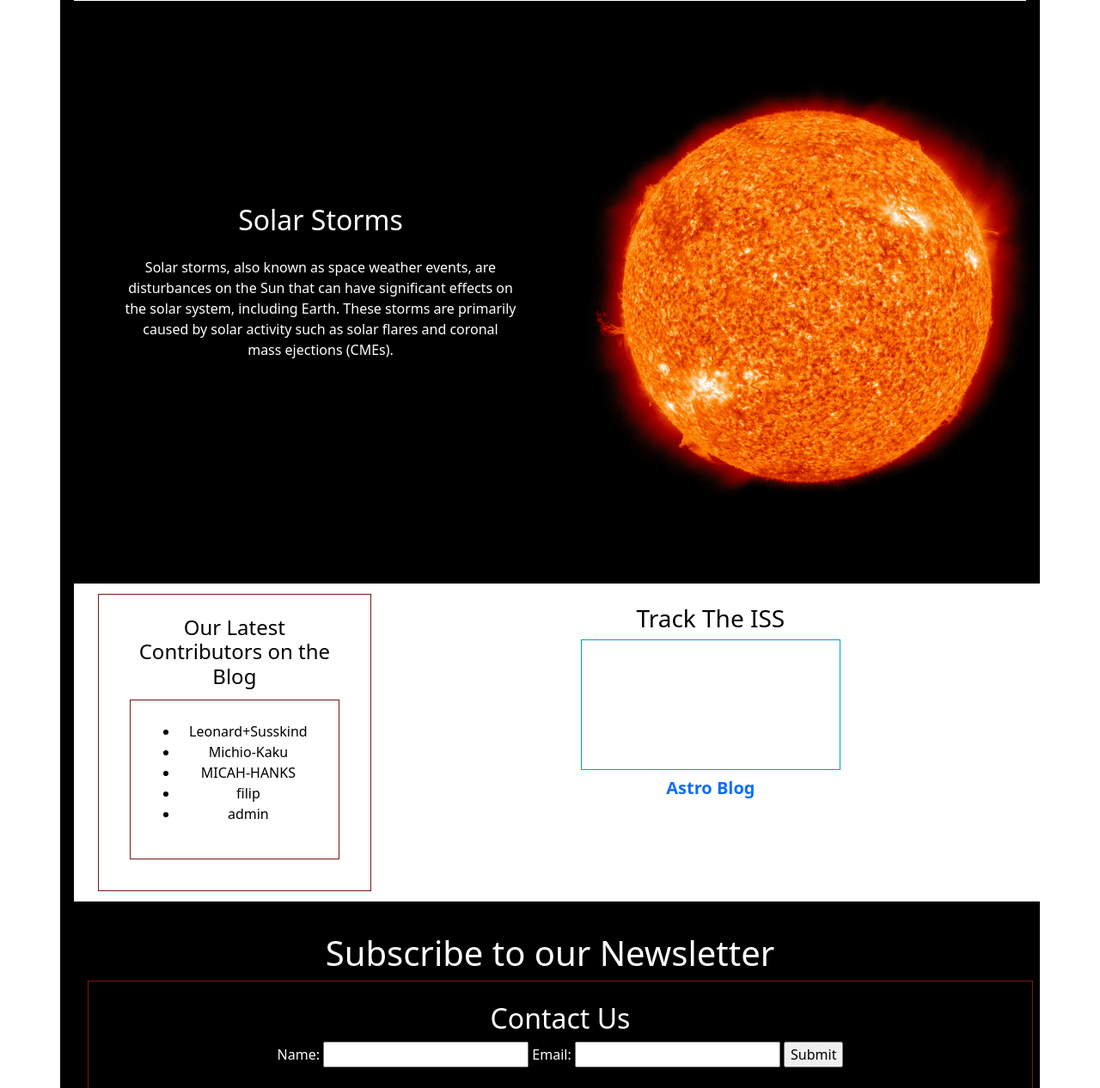
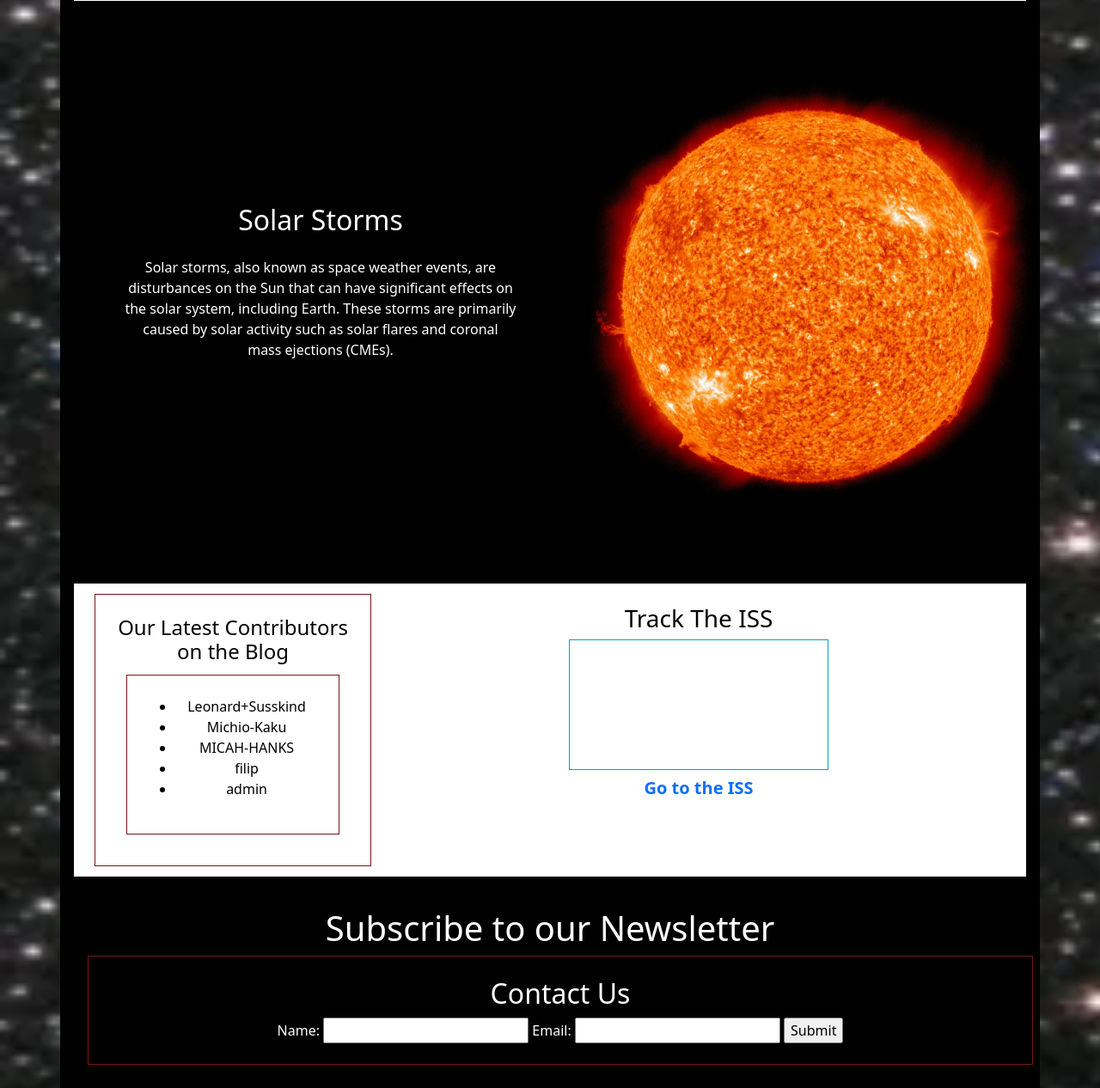
Before and after one commit to Harmonica-Men/AstroShare-Blog, a Django app: page / in a window 1280 px wide. Shown: the part 3055-4321 px from the top of the page at 86% size. Run offline with Django 4.2, Linux system fonts and the light colour scheme; data comes from the database, SQL or seed files in the repository; some libraries are stand-ins or nearby versions; grey boxes are pictures that could not be loaded.

Commit message:
refactor homepage category section

```diff
--- a/blogger/templates/homepage.html
+++ b/blogger/templates/homepage.html
@@ -199,15 +199,11 @@
 
     <!-- Section Category Two Start -->
     <section class="steps steps--background-black">
-
-      <div class="container-custom">
-
       <div class="row">
         <div class="col-12 col-sm-6 d-md-flex justify-content-md-center order-sm-1">
           <img src="/static/images/pexels-pixabay-73910.jpg" class="img-responsive" alt="Missions Mars">
           <!-- class="pb-4 steps__section-thumbnail" width="553" height="746" loading="lazy"> -->
         </div>
-
         <div class="col-12 col-sm-6 align-self-center justify-content-md-center">
           <div class="steps__content-width">
             <h1 class="h2 mb-4">Space Missions</h1>
@@ -217,29 +213,24 @@
               They involve sending spacecraft, satellites,
               or probes to gather data,
               perform experiments,
-                or achieve specific objectives.</p>
-
+              or achieve specific objectives.
+            </p>
           </div>
         </div>
       </div>
 
-      </div>
     </section>
     <!-- Section Two End -->
 
     <!-- Section Category Tree Start -->
     <section class="steps steps--background-white">
-
       <div class="row">
         <div class="col-12 col-sm-6 d-md-flex justify-content-md-center">
           <img src="/static/images/particle-shower.jpg" class="img-responsive" alt="Particle Collisions">
           <!-- class="pb-4 steps__section-thumbnail" width="553" height="746" loading="lazy"> -->
         </div>
-
         <div class="col-12 col-sm-6 align-self-center justify-content-md-center">
-
           <div class="steps__content-width">
-
             <h1 class="h2 mb-4">Particle Physics</h1>
             <p class="mb-4">
               Particle physics is a branch of physics that studies
@@ -251,22 +242,18 @@
           </div>
         </div>
       </div>
-
     </section>
     <!-- Section Tree End -->
 
 
     <!-- Section Category four Start -->
     <section class="steps steps--background-black">
-
       <div class="container-custom">
-
         <div class="row">
           <div class="col-12 col-sm-6 d-md-flex justify-content-md-center order-sm-1">
             <img src="/static/images/pexels-pixabay-87611.jpg" class="img-responsive" alt="Solar Corona"
               class="img-fluid pb-4 steps__section-thumbnail" width="553" height="746" loading="lazy">
           </div>
-
           <div class="col-12 col-sm-6 align-self-center justify-content-md-center">
             <div class="steps__content-width">
               <h1 class="h2 mb-4">Solar Storms</h1>
@@ -276,19 +263,16 @@
                 on the solar system, including Earth.
                 These storms are primarily caused by solar activity such as solar flares and coronal mass ejections
                 (CMEs).
-
               </p>
-
             </div>
           </div>
         </div>
-
       </div>
     </section>
     <!-- Section Four End -->
 
     <!-- section contributors -->
-    <section class="container-custom steps--background-white">
+    <section class="container steps--background-white">
       <div class="d-md-flex justify-content-center">
         <div class="black-border">
           <h4>Our Latest Contributors on the Blog</h4>
@@ -306,7 +290,7 @@
           </div>
         </div>
 
-        <div class="container-custom justify-content-center my-4">
+        <div class="container justify-content-center my-4">
           <h3>Track The ISS</h3>
           <div class="embed-responsive embed-responsive-16by9">
             <iframe class="embed-responsive-item"
@@ -314,7 +298,7 @@
               style="border: 1px solid rgb(0, 163, 211); border-radius: 0px;">
             </iframe>
           </div>
-          <a href="{% url 'iss-location' %}" class="text-decoration-none text-black fs-5 fw-bold">Astro Blog</a>
+          <a href="{% url 'iss-location' %}" class="text-decoration-none text-black fs-5 fw-bold">Go to the ISS</a>
         </div>
       </div>
     </section>
--- a/static/css/styles.css
+++ b/static/css/styles.css
@@ -20,7 +20,7 @@ body {
     font-family: Arial, sans-serif;
     text-align: center;
     /* margin: 20px; */
-    /* background-image: url("../images/background.webp");  */
+    background-image: url("../images/background.webp");
     background-color: black;
     background-size: cover;
     color: hsl(0, 0%, 100%);
```
Lines whose indentation alone changed are shown as unchanged.
